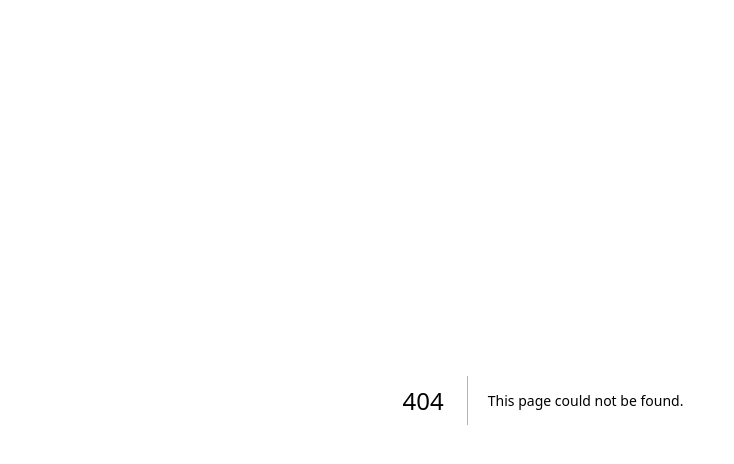
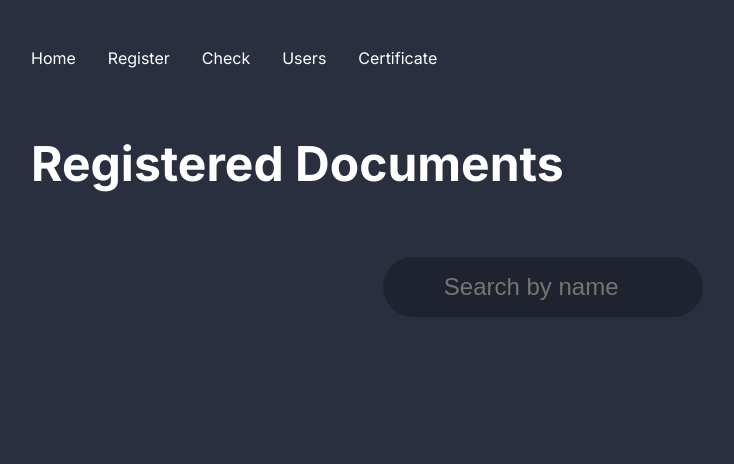
Before and after one commit to Niroj925/Janma_Dartaa, a Next.js app: page /users in a window 1280 px wide. Before the commit this address had no page. Shown: the top 464 px of the page, without its empty margins (97-831 px from the left). Built offline with nearby package versions, Linux system fonts and the light colour scheme.

Commit message:
nav change

```diff
--- a/src/app/component/Navbar/Navbar.js
+++ b/src/app/component/Navbar/Navbar.js
@@ -30,8 +30,8 @@ const [open,setOpen]=useState(false);
         },
 
         {
-          menu:"About",
-          link:"/about",
+          menu:"Users",
+          link:"/users",
         },
         {
           menu:"Certificate",
```
Also changed, not shown: src/app/users/alluser.module.css (renamed from src/app/about/alluser.module.css), src/app/users/page.js (renamed from src/app/about/page.js).
